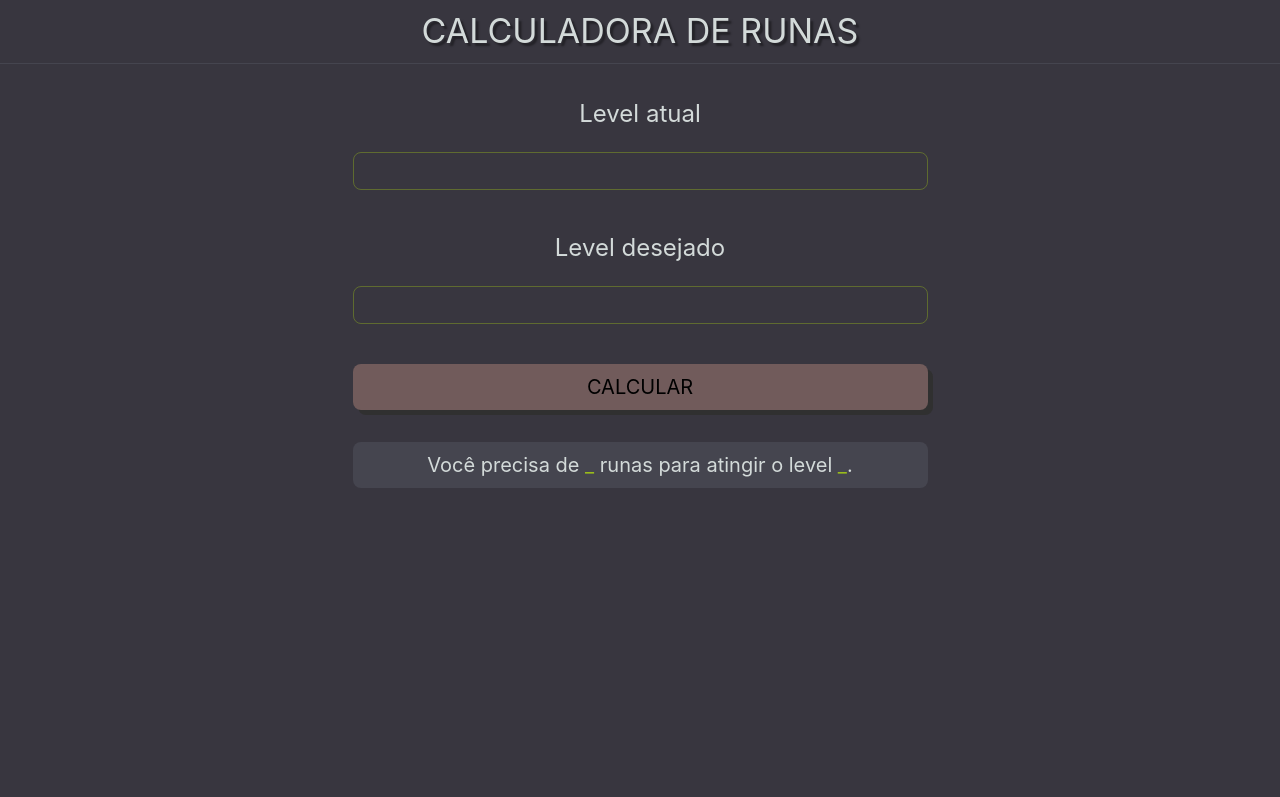
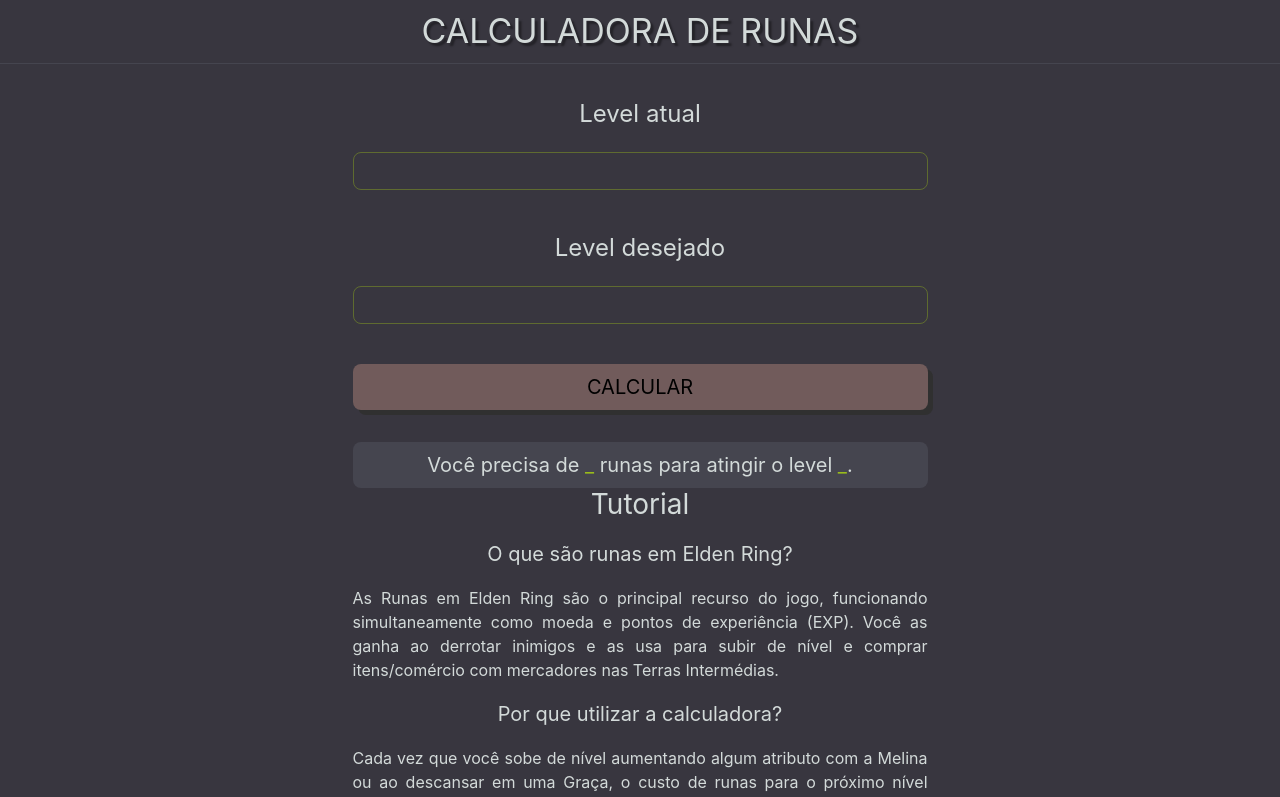
Before and after one commit to gabrielgoisandrade/runes-calculator, a Next.js app: page / in a window 1280 px wide. Shown: the top 797 px of the page. Built offline with nearby package versions, Linux system fonts and the light colour scheme; a web font is replaced by a local one.

Commit message:
chore: ajuste no page

```diff
--- a/src/app/(home)/page.tsx
+++ b/src/app/(home)/page.tsx
@@ -1,12 +1,13 @@
 import { Form } from './Form'
 import styles from './page.module.scss'
-
-
+import { Tutorial } from './Tutorial/index'
 
 export default function Home() {
     return (
         <div className={styles.page}>
             <Form />
+
+            <Tutorial />
         </div>
     )
 }
```
